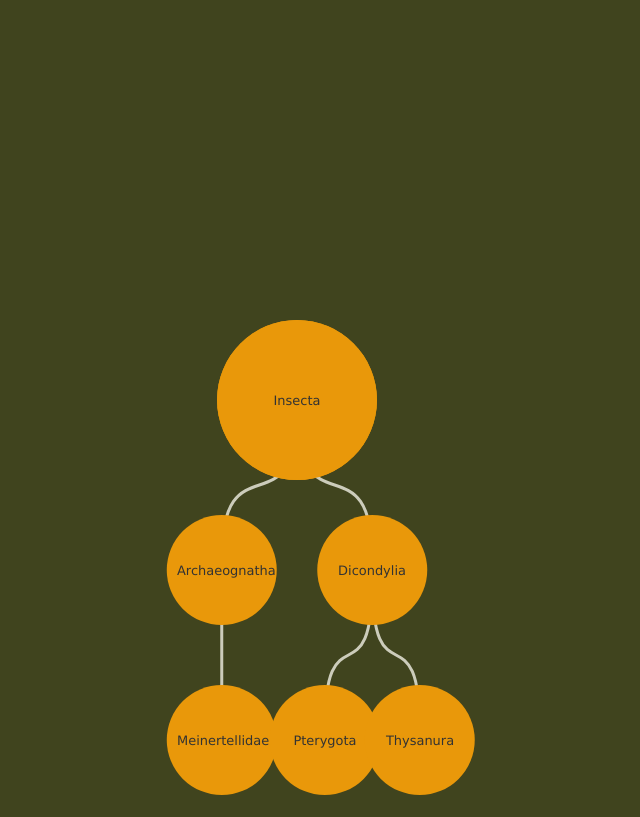
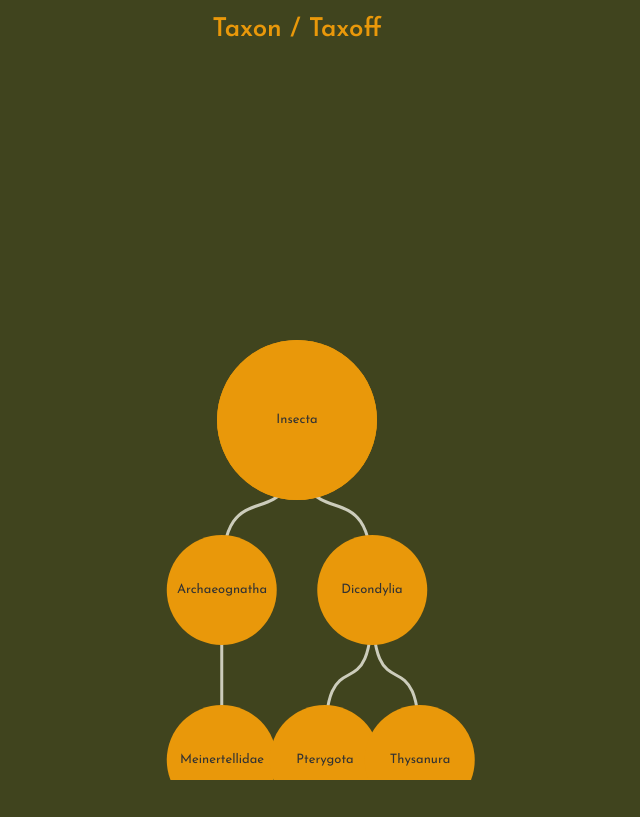
Before and after one commit to sarah-arrrgh/naturehack, a plain HTML site: page index.html in a window 1280 px wide. Shown: the whole page, without its empty margins (343-983 px from the left). Drawn offline with Linux system fonts and the light colour scheme.

Commit message:
add header and font

```diff
--- a/index.html
+++ b/index.html
@@ -7,13 +7,14 @@
 
   <link type="text/css" href="./treeSpecies/css/base.css" rel="stylesheet" />
   <link type="text/css" href="./treeSpecies/css/tree.css" rel="stylesheet" />
-
+  <link href='https://fonts.googleapis.com/css?family=Josefin+Sans:400,600' rel='stylesheet' type='text/css'>
   <script src="./treeSpecies/js/data.js"></script>
   <script language="javascript" type="text/javascript" src="./src/jit.js"></script>
   <script language="javascript" type="text/javascript" src="./treeSpecies/js/tree.js"></script>
 </head>
 
 <body onload="init()">
+    <h1 class="title">Taxon / Taxoff</h1>
   <div id="container">
 
   <div id="center-container">
--- a/treeSpecies/css/base.css
+++ b/treeSpecies/css/base.css
@@ -3,10 +3,14 @@ html, body {
     width: 100%;
     margin:0;
     padding:0;
-    font-family: "Lucida Grande", Verdana;
+    font-family: 'Josefin Sans', sans-serif;
     font-size: 0.9em;
     text-align: center;
     background-color:#40441e;
+}
+
+.title{
+    color: #E9980A;
 }
 
 input, select {
@@ -31,7 +35,7 @@ a {
 
 #container {
     width: 100%;
-    height: 100%;
+    height: 90%;
     margin:0 auto;
     position:relative;
 }
```
